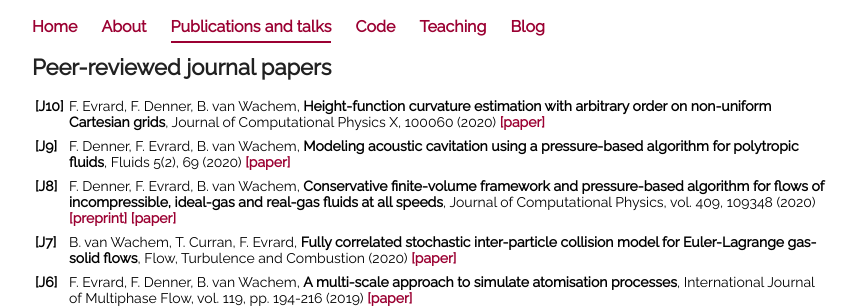
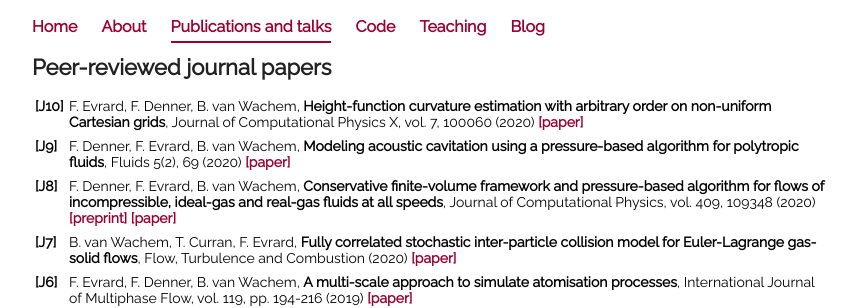
Before and after one commit to fabienevrard/fabienevrard.github.io, a Jekyll site: the page built from publications/index.html, in a window 1280 px wide. Shown: the top 308 px of the page, without its empty margins (208-1065 px from the left). Built offline with Jekyll 4.4.1, drawn with Linux system fonts in a browser that asks for light colours.

Commit message:
Update index.html

```diff
--- a/publications/index.html
+++ b/publications/index.html
@@ -10,7 +10,7 @@ title: Publications and talks
 		 <col width=95%>
 		 <tr>
 			 <td><b>[J10]</b></td>
-			 <td>F. Evrard, F. Denner, B. van Wachem, <b>Height-function curvature estimation with arbitrary order on non-uniform Cartesian grids</b>, Journal of Computational Physics X, 100060 (2020) <b><a href="https://doi.org/10.1016/j.jcpx.2020.100060">[paper]</a></b></td>
+			 <td>F. Evrard, F. Denner, B. van Wachem, <b>Height-function curvature estimation with arbitrary order on non-uniform Cartesian grids</b>, Journal of Computational Physics X, vol. 7, 100060 (2020) <b><a href="https://doi.org/10.1016/j.jcpx.2020.100060">[paper]</a></b></td>
 		 </tr>
 		 <tr><td></td><td></td></tr>
 		 <tr>
```
